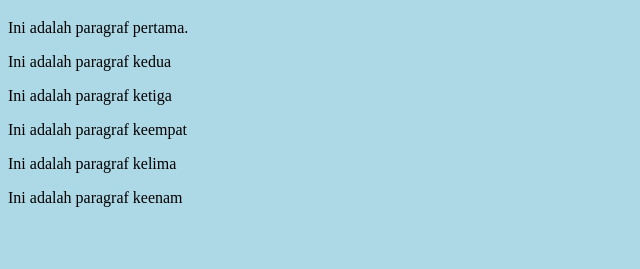
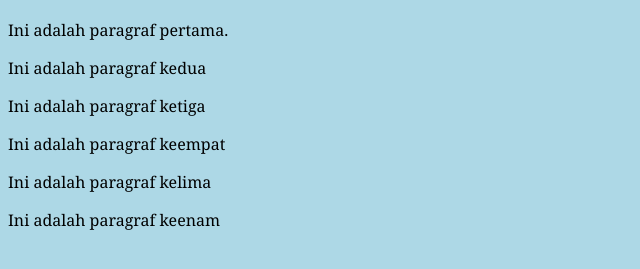
Before and after one commit to niieawans21/belajar-git-3, a plain HTML site: page index.html in a window 1280 px wide. Shown: the part 61-330 px from the top of the page, without its empty margins (0-640 px from the left). Drawn offline with Linux system fonts and the light colour scheme.

Commit message:
Mengubah font-style pada index.html

```diff
--- a/style.css
+++ b/style.css
@@ -1,5 +1,5 @@
 body {
-	font-family: "Times new roman";
+	font-family: Georgia;
 	background-color: lightblue;
 }
 
```
